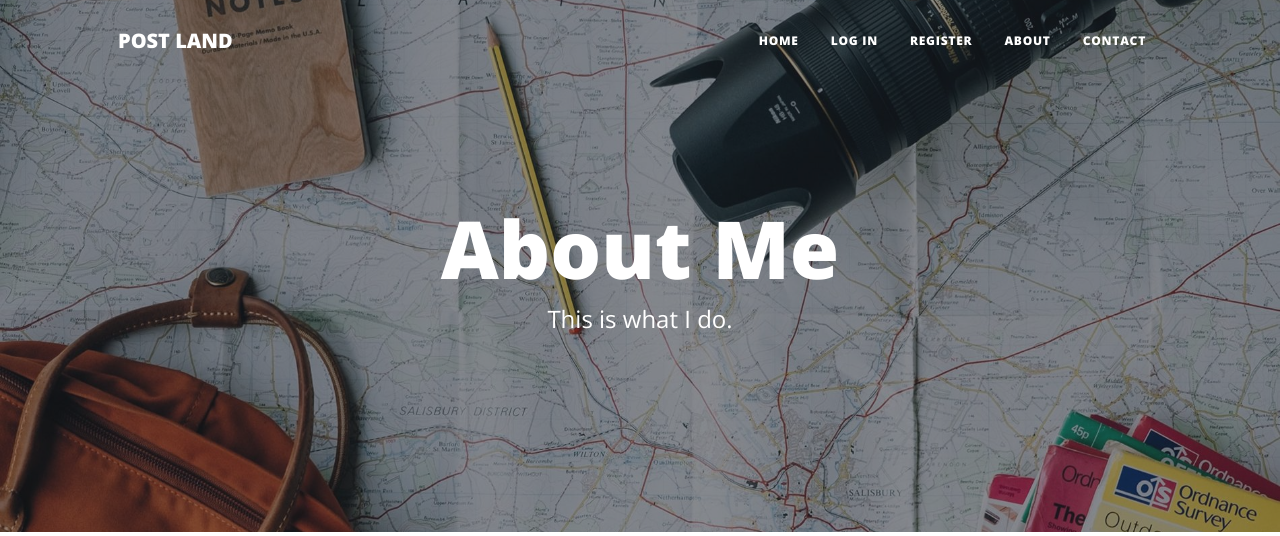
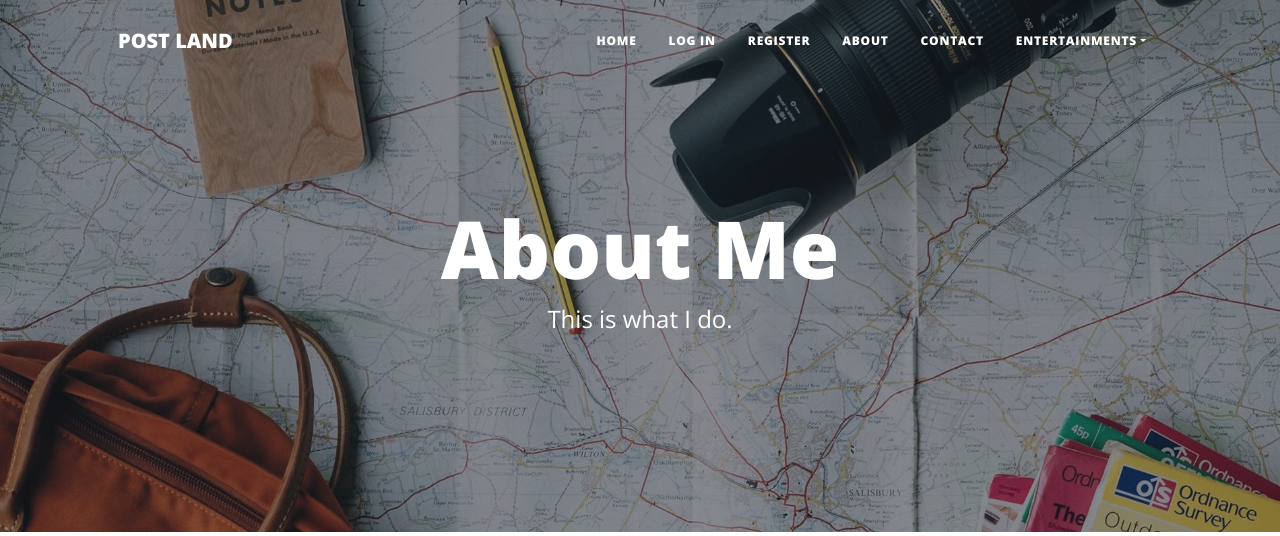
Before and after one commit to MrHumble10/POST-LAND, a Flask app: page /about in a window 1280 px wide. Shown: the top 536 px of the page. Run offline with Flask 3, Linux system fonts and the light colour scheme; some libraries are stand-ins or nearby versions.

Commit message:
modify files for entertainment_morse

```diff
--- a/templates/header.html
+++ b/templates/header.html
@@ -90,13 +90,7 @@
                 >Log Out</a
               >
             </li>
-            <li class="nav-item px-lg-2 py-3 py-lg-3 dropdown">
-              <a class="nav-link dropdown-toggle  " href="#" data-bs-toggle="dropdown" aria-expanded="true">Entertainments</a>
-              <ul class="dropdown-menu " data-bs-popper="static">
-                <li><a class="dropdown-item" href="{{url_for('morse')}}">Morse Code Translator</a></li>
-                <li><a class="dropdown-item" href="#">Another action</a></li>
-              </ul>
-            </li>
+
             {%endif%}
             <li class="nav-item">
               <a
@@ -112,7 +106,13 @@
                 >Contact</a
               >
             </li>
-
+            <li class="nav-item px-lg-2 py-3 py-lg-3 dropdown">
+              <a class="nav-link dropdown-toggle  " href="#" data-bs-toggle="dropdown" aria-expanded="true">Entertainments</a>
+              <ul class="dropdown-menu " data-bs-popper="static">
+                <li><a class="dropdown-item" href="{{url_for('morse')}}">Morse Code Translator</a></li>
+                <li><a class="dropdown-item" href="#">Another action</a></li>
+              </ul>
+            </li>
 
 
 
```
